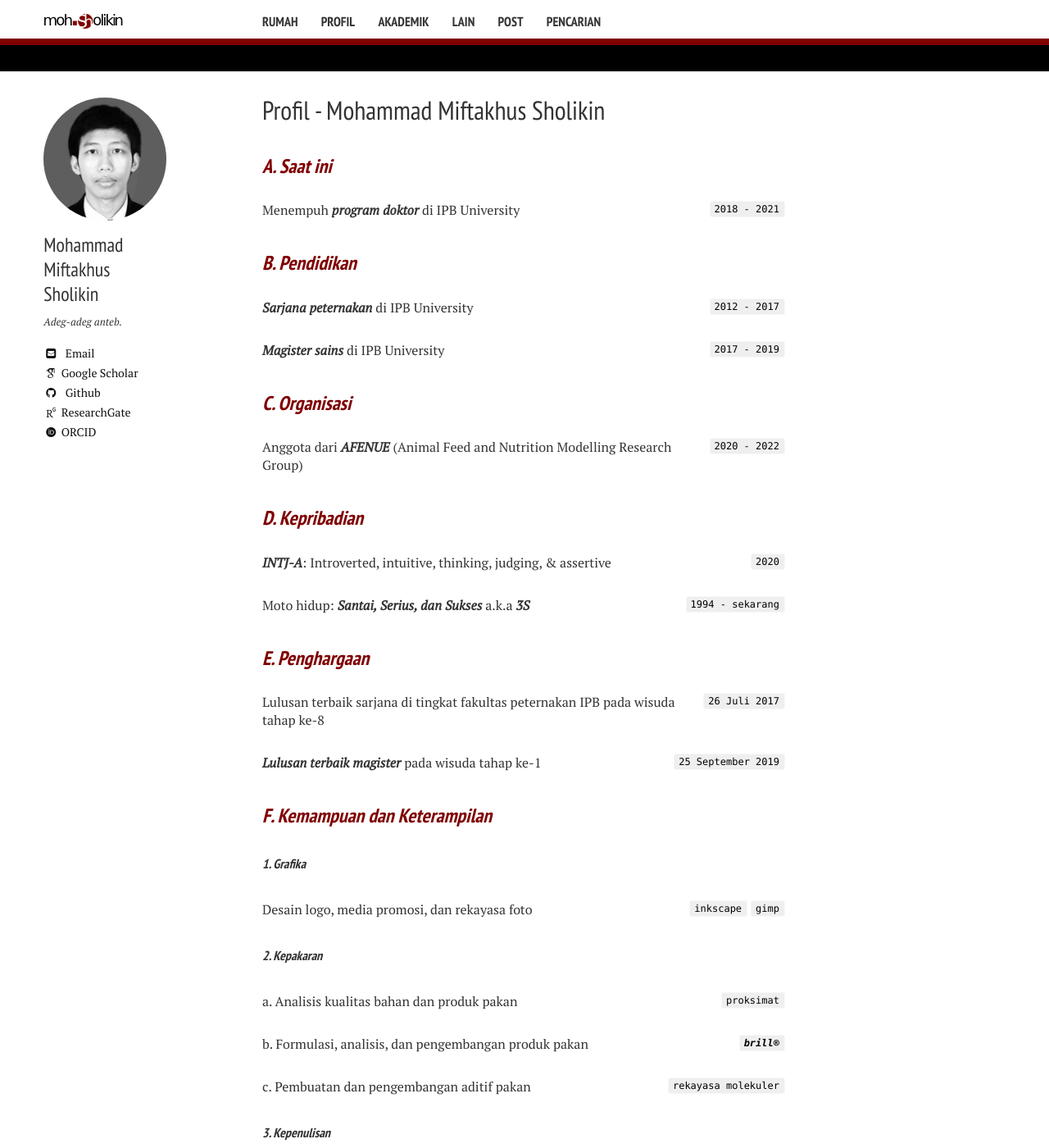
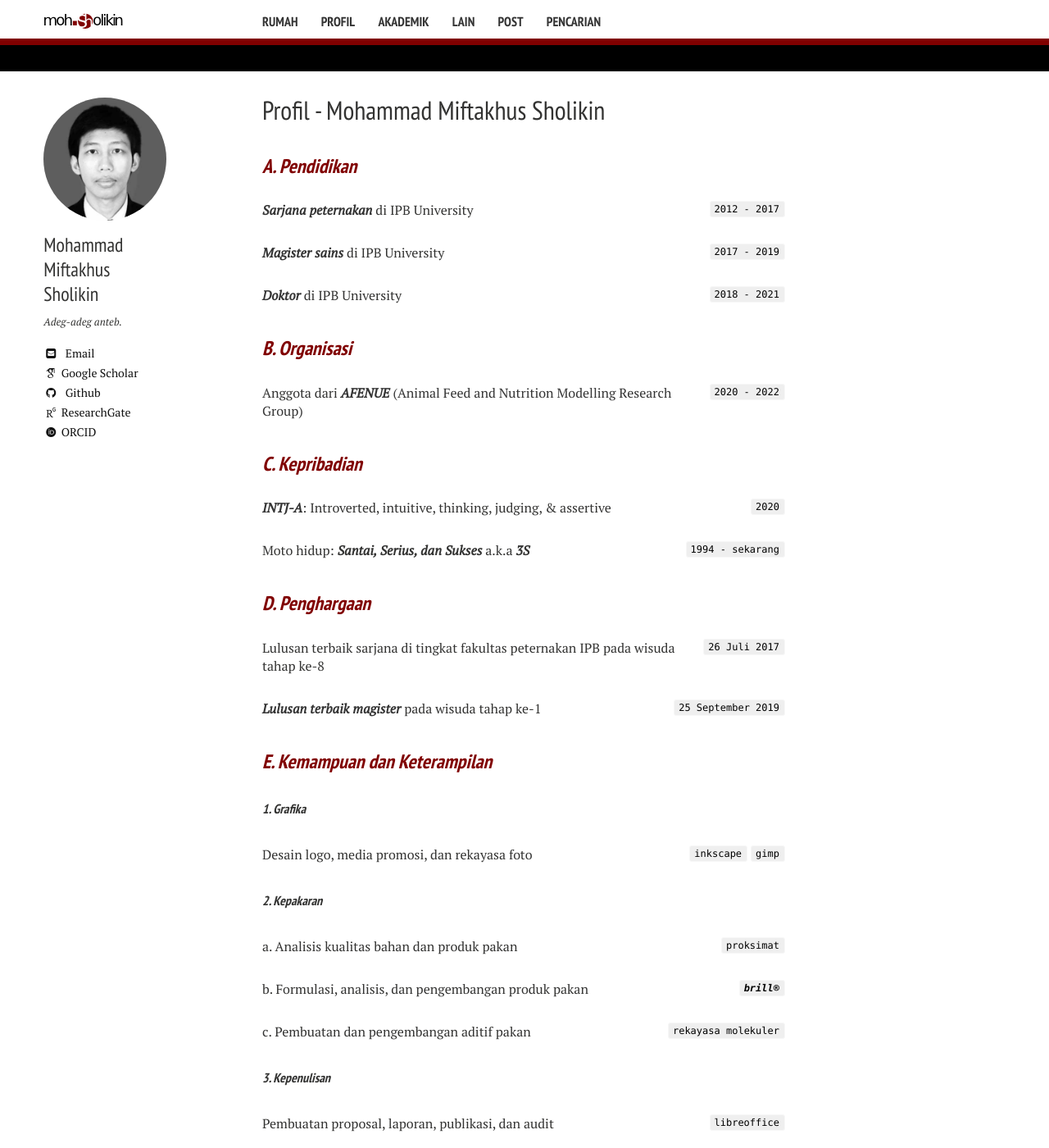
Before and after one commit to mohammad-miftakhus-sholikin/academic_website, a Jekyll site: the page built from _posts/profil/2021-01-18-riwayat-hidup-penulis.md, in a window 1280 px wide and 1400 px high. Shown: the whole window at 82% size. Built offline with Jekyll 4.4.1, drawn with Linux system fonts in a browser that asks for light colours; nearby versions of some CDN libraries; some web fonts are replaced; some of the changed text lies outside the part shown.

Commit message:
Signed-off-by: Mohammad Miftakhus Sholikin <mohammadmiftakhussholikin@gmail.com>

```diff
--- a/_posts/profil/2021-01-18-riwayat-hidup-penulis.md
+++ b/_posts/profil/2021-01-18-riwayat-hidup-penulis.md
@@ -10,25 +10,23 @@
 
 
 
-## _A. Saat ini_
-`2018 - 2021`
-Menempuh [_program doktor_](https://ipb.ac.id/) di IPB University
-
-
-## _B. Pendidikan_
+## _A. Pendidikan_
 `2012 - 2017`
 [_Sarjana peternakan_](http://intp.fapet.ipb.ac.id/) di IPB University
 
 `2017 - 2019`
 [_Magister sains_](https://pasca.ipb.ac.id/) di IPB University
 
+`2018 - 2021`
+[_Doktor_](https://pasca.ipb.ac.id/) di IPB University
 
-## _C. Organisasi_
+
+## _B. Organisasi_
 `2020 - 2022`
 Anggota dari [_AFENUE_ (Animal Feed and Nutrition Modelling Research Group)](https://afenue.org/)
 
 
-## _D. Kepribadian_
+## _C. Kepribadian_
 `2020`
 [_INTJ-A_:](https://www.16personalities.com/profiles/6fb365cc96ba5) Introverted, intuitive, thinking, judging, & assertive
 
@@ -36,7 +34,7 @@
 Moto hidup: _Santai, Serius, dan Sukses_ a.k.a _3S_
 
 
-## _E. Penghargaan_
+## _D. Penghargaan_
 `26 Juli 2017`
 Lulusan terbaik sarjana di tingkat fakultas peternakan IPB pada wisuda tahap ke-8
 
@@ -44,7 +42,7 @@
 [_Lulusan terbaik magister_](http://intp.fapet.ipb.ac.id/?p=2078) pada wisuda tahap ke-1
 
 
-## _F. Kemampuan dan Keterampilan_
+## _E. Kemampuan dan Keterampilan_
 ##### _1. Grafika_
 [`gimp`](https://www.gimp.org/)
 [`inkscape`](https://inkscape.org/)
@@ -90,7 +88,7 @@
 f. Rancangan percobaan dan analisis statistik
 
 
-## _G. Minat_
+## _F. Minat_
 ##### 1. Penelitian
 `bioinformatics` _`machine learning`_ `peptida`
 Cek ke-[_profil_](https://mohammad-miftakhus-sholikin.github.io/academic_website/pages/profil/)
@@ -109,7 +107,7 @@
 d. Website statis
 
 
-## _H. Kolaborasi proyek saat ini_
+## _G. Kolaborasi proyek saat ini_
 `2020`
 - [_Danung Nur Adli, SPt MSi_](https://www.researchgate.net/profile/Danung_Nur_Adli) (Unibraw)
    - Aditif probiotik pada layer
@@ -150,7 +148,7 @@
    - Aditif flavonoid pada ruminan
 
 
-## _I. Publikasi_
+## _H. Publikasi_
 Tersedia di [_Mohammad Miftakhus Sholikin_](https://scholar.google.fr/citations?user=koSsmk8AAAAJ) scholar
 
 ##### _Artikel ilmiah_
```
